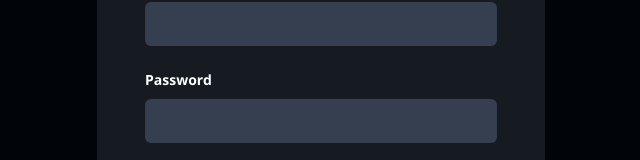
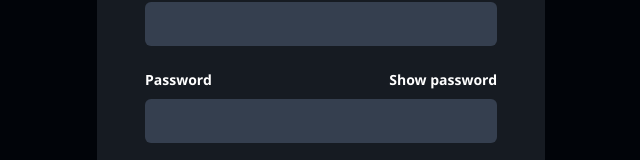
Before and after one commit to VektorDio/Nextforms, a Next.js app: page /register in a window 1280 px wide. Shown: the part 233-393 px from the top of the page, without its empty margins (319-959 px from the left). Built offline with nearby package versions, Linux system fonts and the light colour scheme.

Commit message:
Added hide/show password

```diff
--- a/src/components/home/profileColumn/index.js
+++ b/src/components/home/profileColumn/index.js
@@ -2,7 +2,7 @@ import React from 'react';
 import styles from './profileColumn.module.css'
 const ProfileColumn = () => {
     return (
-        <div>
+        <div className={styles.profileContainer}>
             Profile
         </div>
     );
--- a/src/components/home/profileColumn/profileColumn.module.css
+++ b/src/components/home/profileColumn/profileColumn.module.css
@@ -0,0 +1,4 @@
+.profileContainer{
+    padding: 15px;
+    font-size: 18px;
+}
--- a/src/components/login/registerForm/index.js
+++ b/src/components/login/registerForm/index.js
@@ -1,7 +1,13 @@
-import React from 'react';
+import React, {useState} from 'react';
 import Link from "next/link";
 import styles from "./registerForm.module.css"
 const RegisterForm = () => {
+    const [showPassword, setShowPassword] = useState(true)
+
+    function handleShowPassword(){
+        setShowPassword(!showPassword)
+    }
+
     return (
         <div className={styles.mainContainer}>
             <div className={styles.siteName}>
@@ -19,13 +25,18 @@ const RegisterForm = () => {
                     </div>
 
                     <div className={styles.field}>
-                        <label htmlFor="password">Password</label>
-                        <input type="password" name="password"/>
+                        <div className={styles.passwordGrid}>
+                            <label htmlFor="password">Password</label>
+                            <div className={styles.showText} onClick={handleShowPassword}>
+                                {(showPassword) ? "Show password" : "Hide password"}
+                            </div>
+                        </div>
+                        <input type={(showPassword) ? "password" : "text"} name="password"/>
                     </div>
 
                     <div className={styles.field}>
                         <label htmlFor="password">Confirm password</label>
-                        <input type="password" name="password"/>
+                        <input type={(showPassword) ? "password" : "text"} name="password"/>
                     </div>
 
                     <div className={styles.field}>
--- a/src/components/login/registerForm/registerForm.module.css
+++ b/src/components/login/registerForm/registerForm.module.css
@@ -35,15 +35,17 @@
     display: block;
 }
 
-.resetPass a {
+.showText {
+    text-align: right;
+    margin-bottom: 10px;
     font-size: 14px;
     font-weight: 600;
     display: block;
+    user-select: none;
 }
 
-.resetPassText {
-    text-align: right;
-    margin-bottom: 10px;
+.showText:hover {
+    color: #195cc4;
 }
 
 .field{
@@ -91,7 +93,7 @@
 }
 
 .formBody{
-    margin: 0px auto;
+    margin: 0 auto;
     width: 100%;
     max-width: 448px;
     background-color: #161b22;
@@ -170,3 +172,9 @@
 .registerButton{
     padding-top: 8px;
 }
+
+.passwordGrid {
+    display: grid;
+    grid-template-columns: 50% 50%;
+    align-items: center;
+}
```
